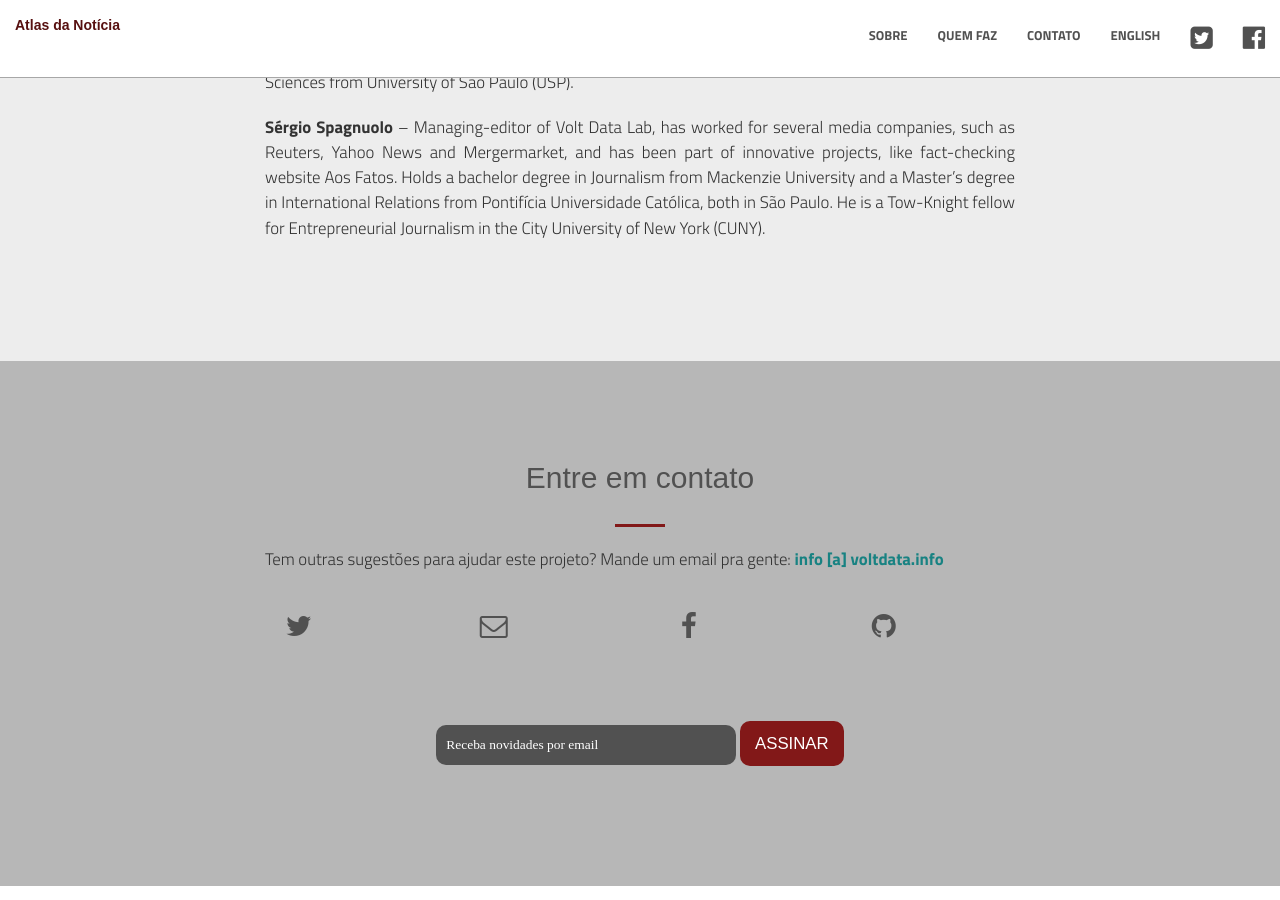
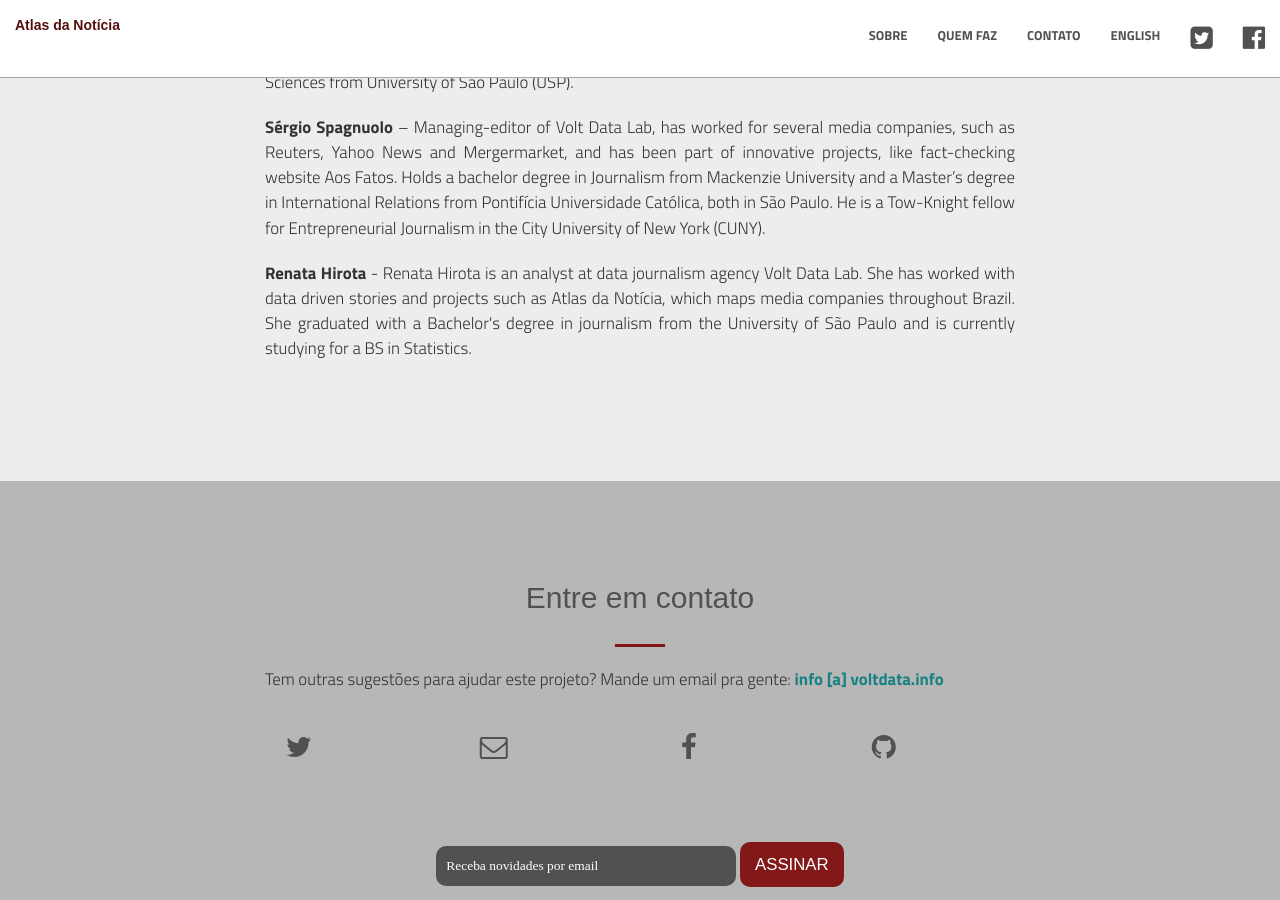
Before and after one commit to voltdatalab/atlas-noticia, a Jekyll site: the page built from en.html, in a window 1280 px wide and 900 px high, scrolled down 2203 px. Built offline with Jekyll 4.4.1, drawn with Linux system fonts in a browser that asks for light colours; some web fonts are replaced.

Commit message:
renata's bio

```diff
--- a/_includes/english.html
+++ b/_includes/english.html
@@ -67,6 +67,7 @@
         <p><strong>Pedro Varoni</strong> – Editorial Director at Projor since May 2017, he is also the editor of Observatório da Imprensa and a professor and researcher. He holds a Phd in Linguistics from the Federal University of São Carlos (UFSCar). Joined EPTV and was Journalism Director at TV Sergipe. He was general director at state-owned company Empresa Brasileira de Comunicação (EBC) in 2016.</p>
         <p><strong>Francisco Belda</strong> – Journalist, professor at the Social Communication Department and vice-coordinator of the Graduate Program on Media and Technology at Sao Paulo State University (Unesp). He was a reporter, editor, manager, and director of news companies. He is also visiting scholar at Brandeis University, in Massachusetts, US. He earned a PhD in Production Engineering and a master’s degree in Communication Sciences from University of Sao Paulo (USP).</p>
         <p><strong>Sérgio Spagnuolo</strong> – Managing-editor of Volt Data Lab, has worked for several media companies, such as Reuters, Yahoo News and Mergermarket, and has been part of innovative projects, like fact-checking website Aos Fatos. Holds a bachelor degree in Journalism from Mackenzie University and a Master’s degree in International Relations from Pontifícia Universidade Católica, both in São Paulo. He is a Tow-Knight fellow for Entrepreneurial Journalism in the City University of New York (CUNY).</p>
+        <p><strong>Renata Hirota</strong> - Renata Hirota is an analyst at data journalism agency Volt Data Lab. She has worked with data driven stories and projects such as Atlas da Notícia, which maps media companies throughout Brazil. She graduated with a Bachelor's degree in journalism from the University of São Paulo and is currently studying for a BS in Statistics.</p>
           </div>
       </div>
     </div>
```
